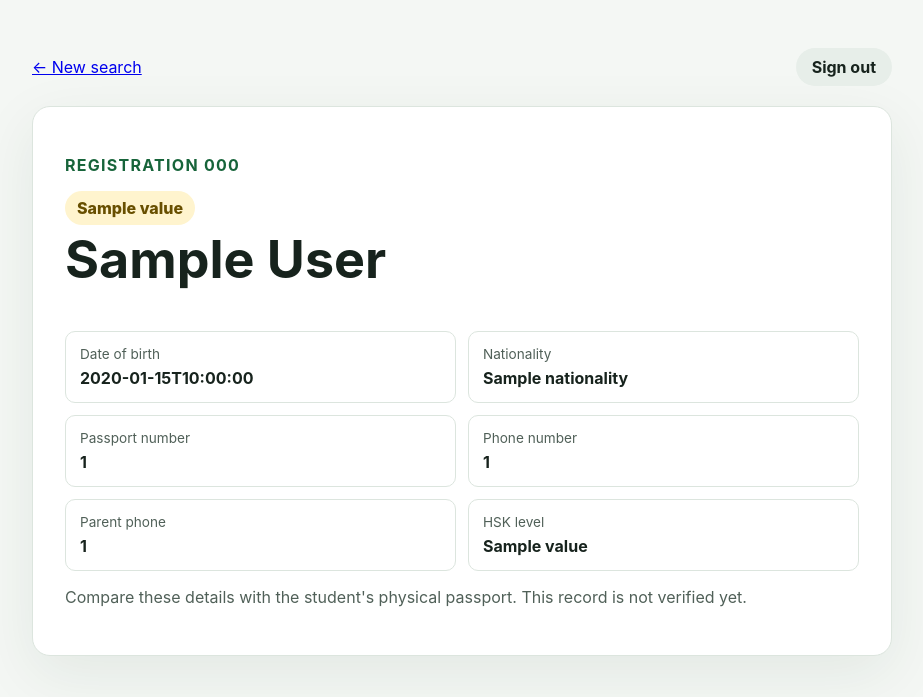
After one commit to Anonymous-user-dev/HSK-Registration-project, a FastAPI app: template app/templates/staff_registration.html in a window 1280 px wide. The commit adds this page. Shown: the top 697 px of the page, without its empty margins (178-1101 px from the left). Run offline with FastAPI, Linux system fonts and the light colour scheme; the template is opened without the code that fills it: most values are stand-ins (such as "Sample title", 1, 10 or a date in 2020).

Commit message:
feat: add protected staff lookup

```diff
--- a/app/main.py
+++ b/app/main.py
@@ -1,3 +1,4 @@
+from contextlib import asynccontextmanager
 from pathlib import Path
 
 from fastapi import FastAPI
@@ -15,14 +16,28 @@ APP_DIR = Path(__file__).parent
 
 
 def create_app(settings: Settings | None = None) -> FastAPI:
-    application = FastAPI(title="HSK Pre-Registration", docs_url=None, redoc_url=None)
-    application.state.settings = settings or Settings.from_env()
-    application.state.engine = create_database_engine(
-        application.state.settings.database_url
+    app_settings = settings or Settings.from_env()
+    engine = create_database_engine(app_settings.database_url)
+
+    @asynccontextmanager
+    async def lifespan(_application: FastAPI):
+        try:
+            yield
+        finally:
+            engine.dispose()
+
+    application = FastAPI(
+        title="HSK Pre-Registration",
+        docs_url=None,
+        redoc_url=None,
+        lifespan=lifespan,
     )
-    application.state.session_factory = create_session_factory(application.state.engine)
+    application.state.settings = app_settings
+    application.state.engine = engine
+    application.state.session_factory = create_session_factory(engine)
     application.state.templates = Jinja2Templates(directory=APP_DIR / "templates")
-    Base.metadata.create_all(application.state.engine)
+    Base.metadata.create_all(engine)
+    engine.dispose()
 
     application.add_middleware(
         SessionMiddleware,
--- a/app/static/styles.css
+++ b/app/static/styles.css
@@ -17,13 +17,23 @@ label { display: grid; gap: 7px; font-weight: 650; }
 input, select { width: 100%; border: 1px solid #b9c7bd; border-radius: 9px; padding: 12px; font: inherit; background: #fff; }
 input:focus, select:focus { outline: 3px solid #bce8cd; border-color: #17643a; }
 button { border: 0; border-radius: 999px; padding: 13px 22px; background: #17643a; color: #fff; font: inherit; font-weight: 750; cursor: pointer; }
+.secondary { background: #e7eee9; color: #17231d; padding: 9px 16px; }
 .notice { display: grid; gap: 4px; border-radius: 10px; padding: 14px; }
 .error { background: #fff0ee; color: #7f1d1d; }
 .privacy-note { color: #506058; }
 .registration-code { font: 800 2rem ui-monospace, monospace; letter-spacing: .08em; padding: 18px; background: #edf8f0; border-radius: 12px; }
+.staff-nav { display: flex; align-items: center; justify-content: space-between; margin-bottom: 20px; }
+.staff-nav form { margin: 0; }
+.search-form { display: grid; gap: 18px; text-align: left; }
+.status { display: inline-block; border-radius: 999px; padding: 7px 12px; background: #fff4ce; color: #684f00; font-weight: 800; }
+.details { display: grid; grid-template-columns: repeat(2, minmax(0, 1fr)); gap: 12px; }
+.details div { padding: 14px; border: 1px solid #dce5de; border-radius: 10px; }
+.details dt { color: #506058; font-size: .85rem; }
+.details dd { margin: 6px 0 0; font-weight: 700; }
 
 @media (max-width: 640px) {
   .page-shell { padding: 20px 12px; }
   .card { padding: 22px; }
   .form-grid { grid-template-columns: 1fr; }
+  .details { grid-template-columns: 1fr; }
 }
--- /dev/null
+++ b/app/templates/staff_registration.html
@@ -0,0 +1,28 @@
+{% extends "base.html" %}
+{% block title %}Registration details{% endblock %}
+{% block content %}
+<nav class="staff-nav">
+  <a href="/staff">← New search</a>
+  <form action="/staff/logout" method="post"><button class="secondary" type="submit">Sign out</button></form>
+</nav>
+<section class="card">
+  {% if registration %}
+  <p class="eyebrow">Registration {{ registration.registration_code }}</p>
+  <div class="status">{{ registration.status.value }}</div>
+  <h1>{{ registration.first_name }} {{ registration.last_name }}</h1>
+  <dl class="details">
+    <div><dt>Date of birth</dt><dd>{{ registration.date_of_birth.isoformat() }}</dd></div>
+    <div><dt>Nationality</dt><dd>{{ registration.nationality }}</dd></div>
+    <div><dt>Passport number</dt><dd>{{ registration.passport_number }}</dd></div>
+    <div><dt>Phone number</dt><dd>{{ registration.phone_number }}</dd></div>
+    <div><dt>Parent phone</dt><dd>{{ registration.parent_phone_number }}</dd></div>
+    <div><dt>HSK level</dt><dd>{{ registration.hsk_level.value }}</dd></div>
+  </dl>
+  <p class="privacy-note">Compare these details with the student's physical passport. This record is not verified yet.</p>
+  {% else %}
+  <p class="eyebrow">Lookup result</p>
+  <h1>Registration not found</h1>
+  <p>Check the code and try again. No registration details were disclosed.</p>
+  {% endif %}
+</section>
+{% endblock %}
```
Also changed, not shown: app/routes/staff.py (+43 -2 lines), app/templates/staff_search.html (added, +17 -0 lines), tests/test_health.py (+16 -0 lines), tests/test_staff_lookup.py (added, +143 -0 lines), .github/workflows/ci.yml (added), README.md (added).
